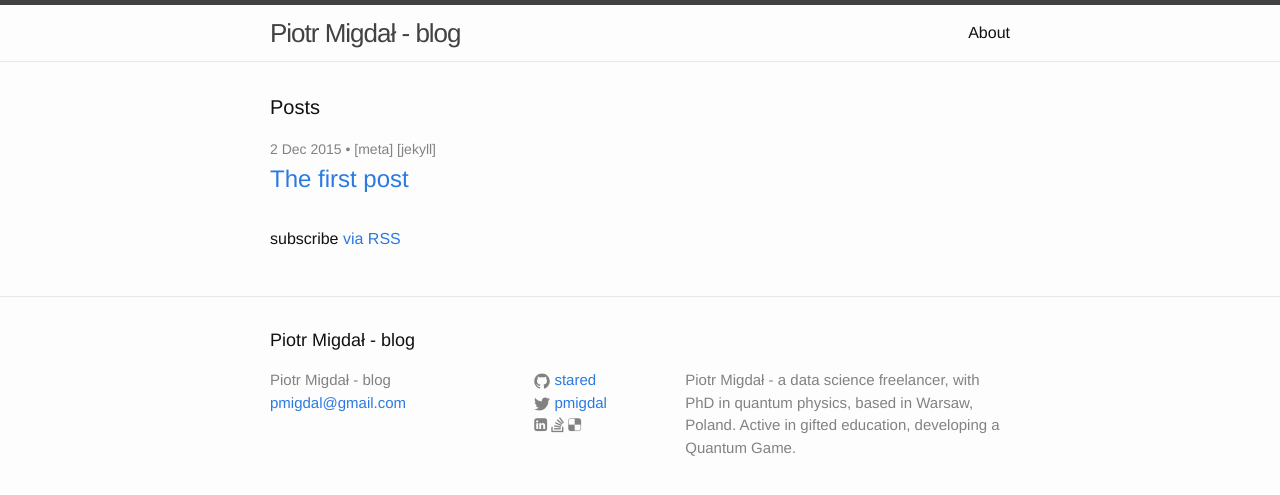
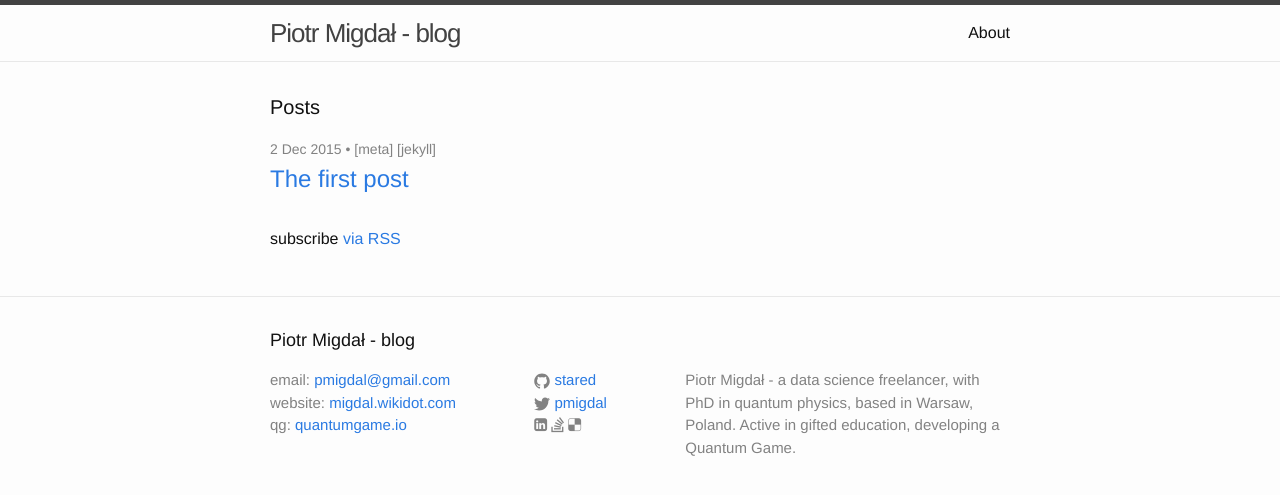
Before and after one commit to stared/jekyll-blog-pre-2022, a Jekyll site: the page built from index.html, in a window 1280 px wide. Shown: the top 495 px of the page. Built offline with Jekyll 4.4.1, drawn with Linux system fonts in a browser that asks for light colours; nearby versions of some CDN libraries.

Commit message:
links for the footer

```diff
--- a/_includes/footer.html
+++ b/_includes/footer.html
@@ -7,8 +7,9 @@
     <div class="footer-col-wrapper">
       <div class="footer-col footer-col-1">
         <ul class="contact-list">
-          <li>{{ site.title }}</li>
-          <li><a href="mailto:{{ site.email }}">{{ site.email }}</a></li>
+          <li>email: <a href="mailto:{{ site.email }}">{{ site.email }}</a></li>
+          <li>website: <a href="https://migdal.wikidot.com">migdal.wikidot.com</a></li>
+          <li>qg: <a href="http://quantumgame.io/">quantumgame.io</a></li>
         </ul>
       </div>
 
```
